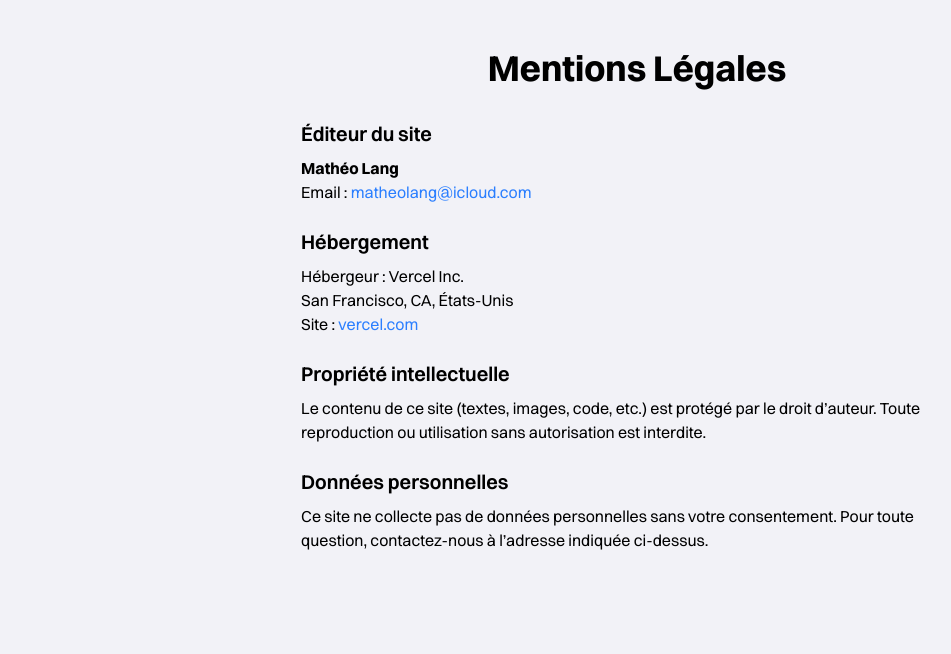
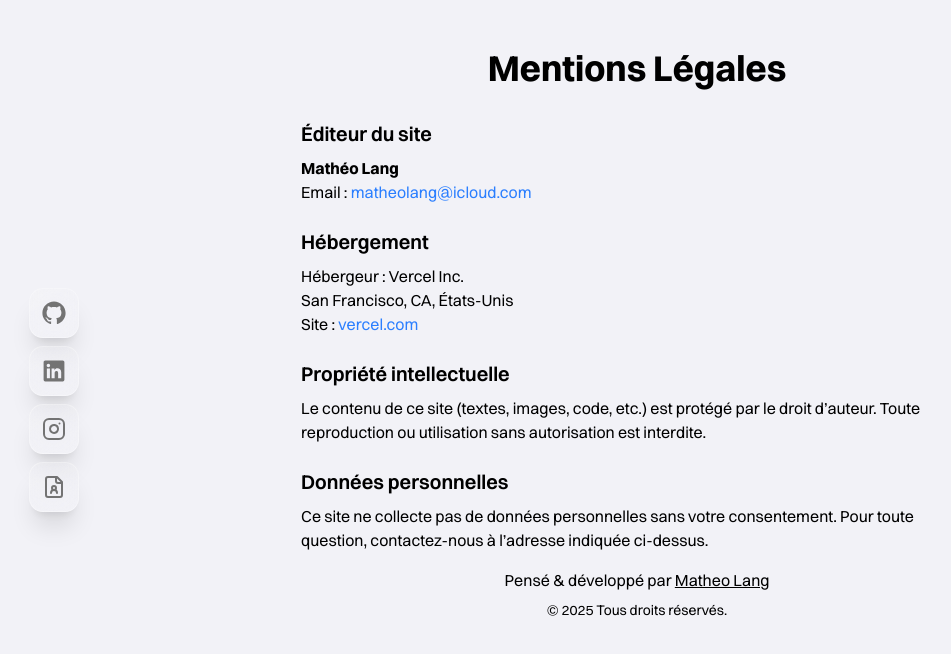
Before and after one commit to Matsuel/portfolio, a Next.js app: page /mentions-legales in a window 1280 px wide. Shown: the top 654 px of the page, without its empty margins (3-954 px from the left). Built offline with nearby package versions, Linux system fonts and the light colour scheme.

Commit message:
feat: ajouter le composant Footer à la page Mentions Légales et mettre à jour les commentaires dans la page d'accueil

```diff
--- a/src/app/mentions-legales/page.tsx
+++ b/src/app/mentions-legales/page.tsx
@@ -1,6 +1,7 @@
 import React from 'react';
 import Link from 'next/link';
 import { mail } from '../../../constants/navbar';
+import Footer from '@/components/Footer';
 
 const MentionsLegalesPage = () => {
     return (
@@ -31,6 +32,7 @@ const MentionsLegalesPage = () => {
                     </p>
                 </section>
             </div>
+            <Footer />
         </div>
     );
 };
--- a/src/app/page.tsx
+++ b/src/app/page.tsx
@@ -21,4 +21,8 @@ export default function Home() {
   );
 }
 
-// https://21st.dev/shadcnblockscom/faq-5/default (mentions légales)
+// TODO: https://21st.dev/shadcnblockscom/faq-5/default (mentions légales)
+// TODO: https://vercel.com/legal/support-terms Mentions légales
+// TODO: Ajout Contact
+// TODO: Ajouter mentions légales dans le footer
+// TODO: Animations Not found et mentions légales
```
